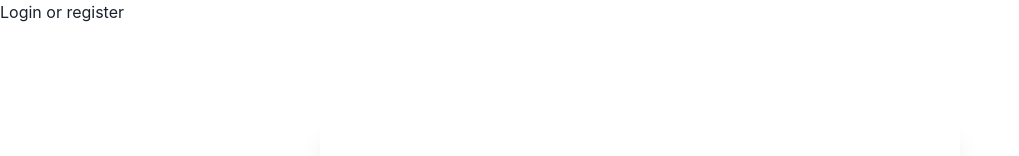
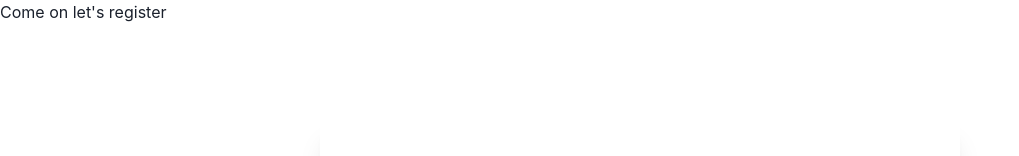
Before and after one commit to Sikkael/password-manager, a Next.js app in the folder client/: page / in a window 1280 px wide. Both pictures are taken after a click on the button "Register". Shown: the top 156 px of the page, without its empty margins (0-1019 px from the left). Built offline with nearby package versions, Linux system fonts and the light colour scheme; no server answers.

Commit message:
Update index.tsx

```diff
--- a/client/src/pages/index.tsx
+++ b/client/src/pages/index.tsx
@@ -53,7 +53,8 @@ const  Home:NextPage = () => {
         <link rel="icon" href="/favicon.ico" />
       </Head>
       {step === "vault" && (<h1>{email}</h1>)}
-      {step !== "vault" && (<h1>Login or register</h1>)}
+      {step === "login" && (<h1>Login or register</h1>)}
+      {step === "register" && (<h1>Come on let's register</h1>)}
 
 
       <main className={styles.main}>
```
